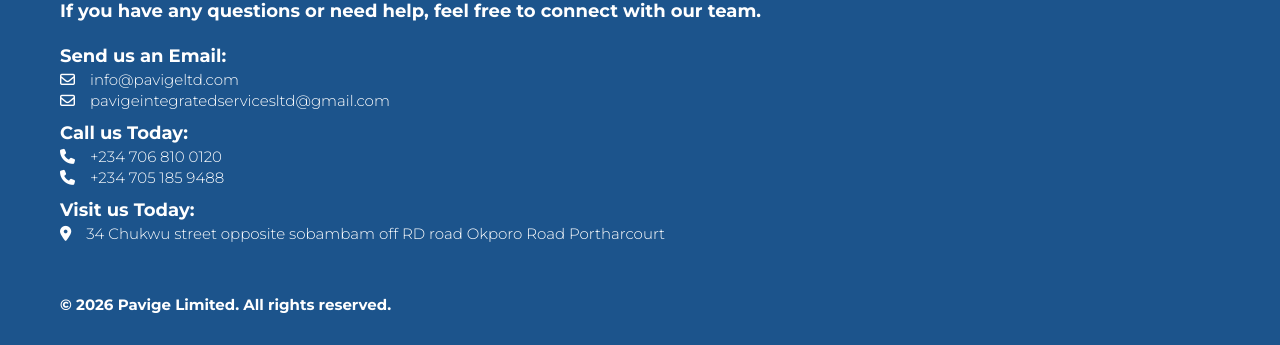
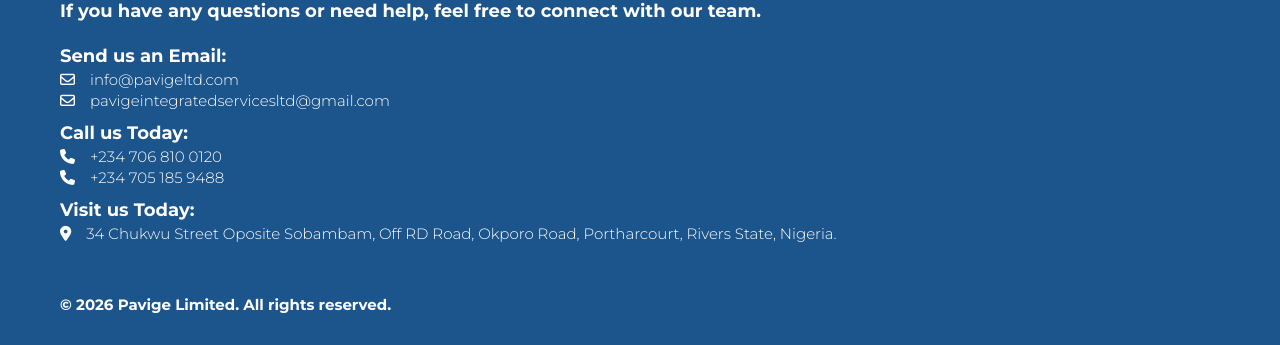
Before and after one commit to PraisesAmaiyo/pavigeltd, a website: page index.html in a window 1280 px wide. Shown: the part 2390-2735 px from the top of the page. Drawn offline with nearby package versions, Linux system fonts and the light colour scheme.

Commit message:
UPDATE: Changed the company contact Address - 2.

```diff
--- a/index.html
+++ b/index.html
@@ -281,7 +281,8 @@
 
                <div class="footer-contact_info--links">
                   <i class="fa-solid fa-location-dot link-icon"></i>
-                  <p class="heading-minitext">34 Chukwu street opposite sobambam off RD road Okporo Road Portharcourt
+                  <p class="heading-minitext">34 Chukwu Street Oposite Sobambam, Off RD Road, Okporo Road, Portharcourt,
+                     Rivers State, Nigeria.
                   </p>
                </div>
 
```
